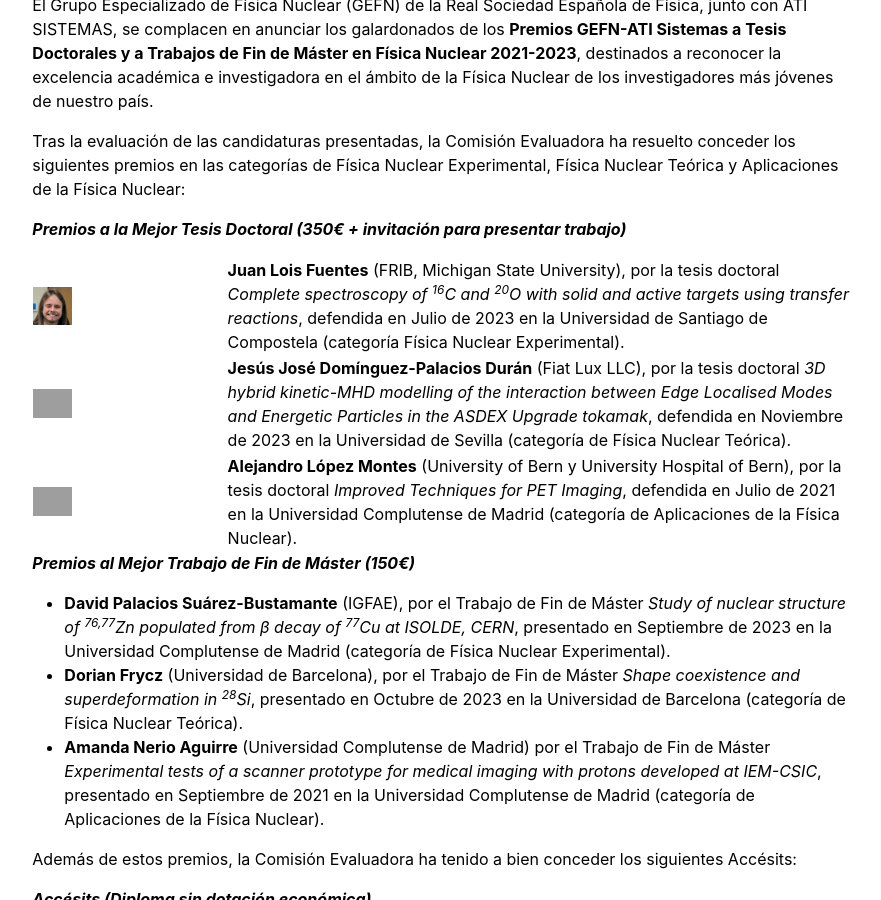
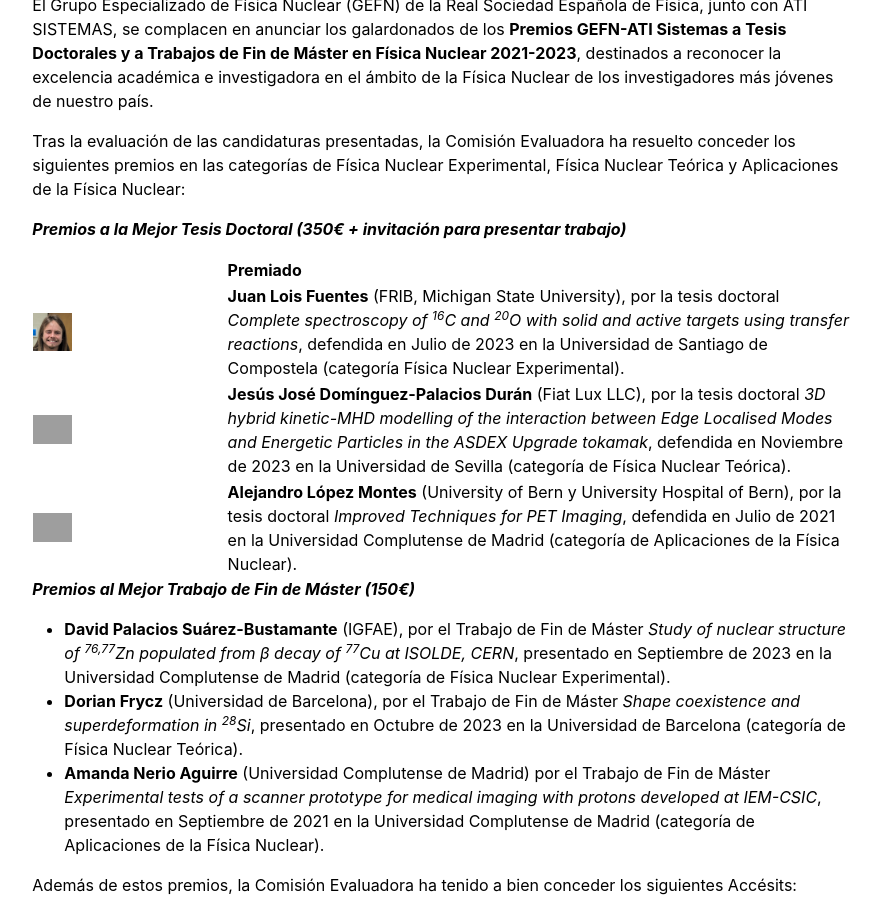
Before and after one commit to GEFN-RSEF/GEFN-RSEF.github.io, a Jekyll site: the page built from premios/2021_23.md, in a window 1280 px wide and 900 px high, scrolled down 354 px. Shown: the whole window, without its empty margins (197-1078 px from the left). Built offline with Jekyll 4.4.1, drawn with Linux system fonts in a browser that asks for light colours; grey boxes are pictures that could not be loaded.

Commit message:
PhD table update

```diff
--- a/premios/2021_23.md
+++ b/premios/2021_23.md
@@ -14,6 +14,7 @@ Tras la evaluación de las candidaturas presentadas, la Comisión Evaluadora ha
 
 ***Premios a la Mejor Tesis Doctoral (350€ + invitación para presentar trabajo)***
 
+|  | Premiado |
 | ----------- | ----------- |
 | ![image](./2021_23/Lois_crop.jpg){: style="float: left; margin-right: 1em; height="20%" width="20%""}  | **Juan Lois Fuentes** (FRIB, Michigan State University), por la tesis doctoral *Complete spectroscopy of <sup>16</sup>C and <sup>20</sup>O with solid and active targets using transfer reactions*, defendida en Julio de 2023 en la Universidad de Santiago de Compostela (categoría Física Nuclear Experimental). |
 | ![image](./2021_23/DomínguezPalacios.jpg){: style="float: left; margin-right: 1em; height="20%" width="20%""}  | **Jesús José Domínguez-Palacios Durán** (Fiat Lux LLC), por la tesis doctoral *3D hybrid kinetic-MHD modelling of the interaction between Edge Localised Modes and Energetic Particles in the ASDEX Upgrade tokamak*, defendida en Noviembre de 2023 en la Universidad de Sevilla (categoría de Física Nuclear Teórica). |
```
Also changed, not shown: 1 other file.
